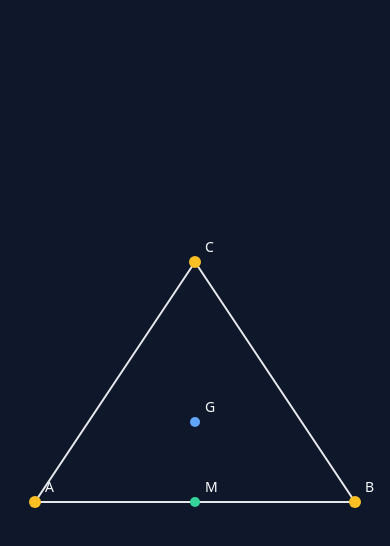
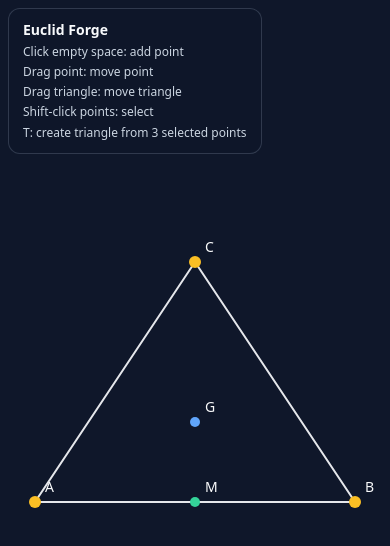
Before and after one commit to the-math-room/euclid-forge, a website built with Vite: page index.html in a window 390 px wide. Built offline with nearby package versions, Linux system fonts and the light colour scheme.

Commit message:
mobile stuff in css

```diff
--- a/index.html
+++ b/index.html
@@ -8,6 +8,15 @@
   <body>
     <main id="app">
       <canvas id="geometry-canvas"></canvas>
+
+      <aside id="help-overlay" aria-label="Euclid Forge controls">
+        <strong>Euclid Forge</strong>
+        <span>Click empty space: add point</span>
+        <span>Drag point: move point</span>
+        <span>Drag triangle: move triangle</span>
+        <span>Shift-click points: select</span>
+        <span>T: create triangle from 3 selected points</span>
+      </aside>
     </main>
 
     <script type="module" src="/src/app/main.ts"></script>
--- a/src/styles/app.css
+++ b/src/styles/app.css
@@ -10,8 +10,10 @@ body {
 }
 
 #app {
+  position: relative;
   width: 100vw;
   height: 100vh;
+  overflow: hidden;
 }
 
 #geometry-canvas {
@@ -19,4 +21,45 @@ body {
   width: 100%;
   height: 100%;
   background: #0f172a;
+  touch-action: none;
 }
+
+#help-overlay {
+  position: absolute;
+  left: 16px;
+  top: 16px;
+  display: grid;
+  gap: 4px;
+  max-width: min(280px, calc(100vw - 32px));
+  padding: 12px 14px;
+  border: 1px solid rgb(148 163 184 / 0.25);
+  border-radius: 12px;
+  background: rgb(15 23 42 / 0.72);
+  color: #cbd5e1;
+  font: 13px system-ui, sans-serif;
+  line-height: 1.35;
+  pointer-events: none;
+  user-select: none;
+}
+
+#help-overlay strong {
+  color: #f8fafc;
+  font-size: 14px;
+}
+
+#help-overlay span {
+  white-space: nowrap;
+}
+
+@media (max-width: 520px) {
+  #help-overlay {
+    left: 8px;
+    top: 8px;
+    max-width: calc(100vw - 16px);
+    font-size: 12px;
+  }
+
+  #help-overlay span {
+    white-space: normal;
+  }
+}
```
Also changed, not shown: 1 other file.
